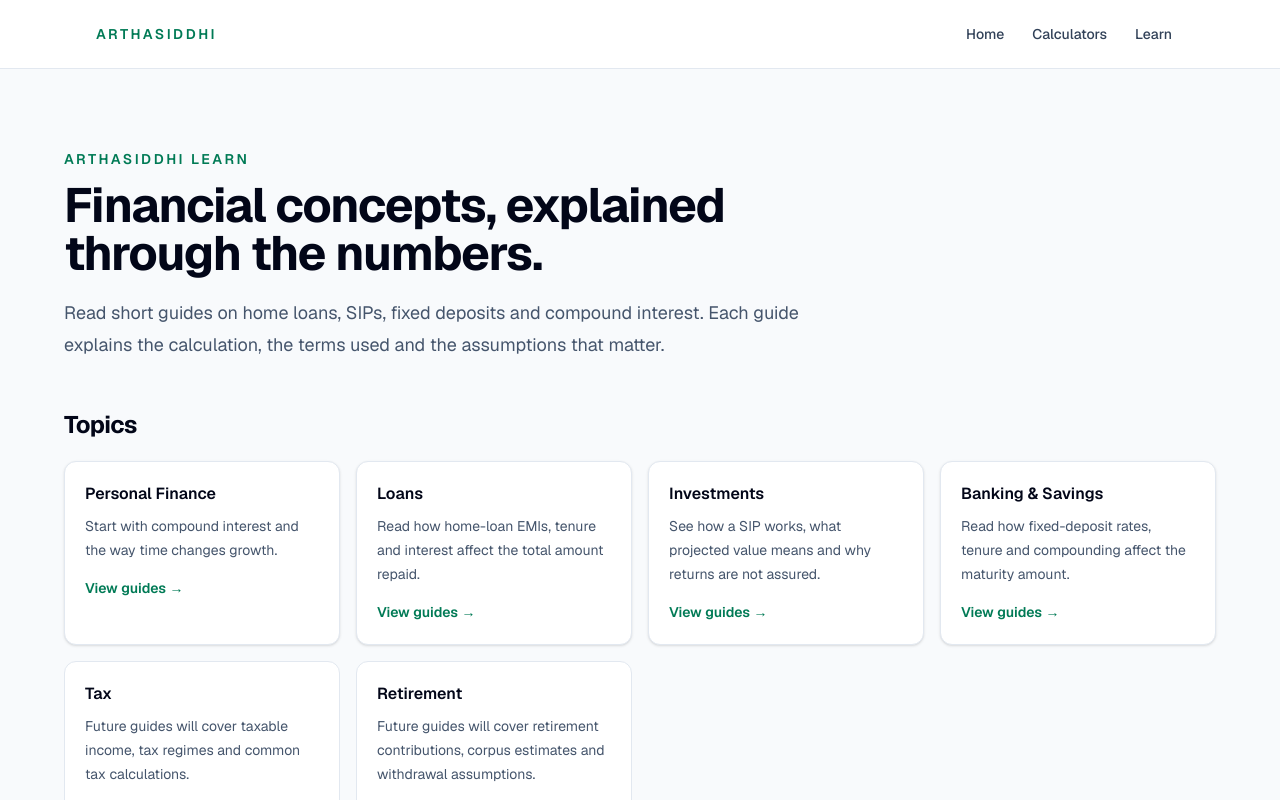
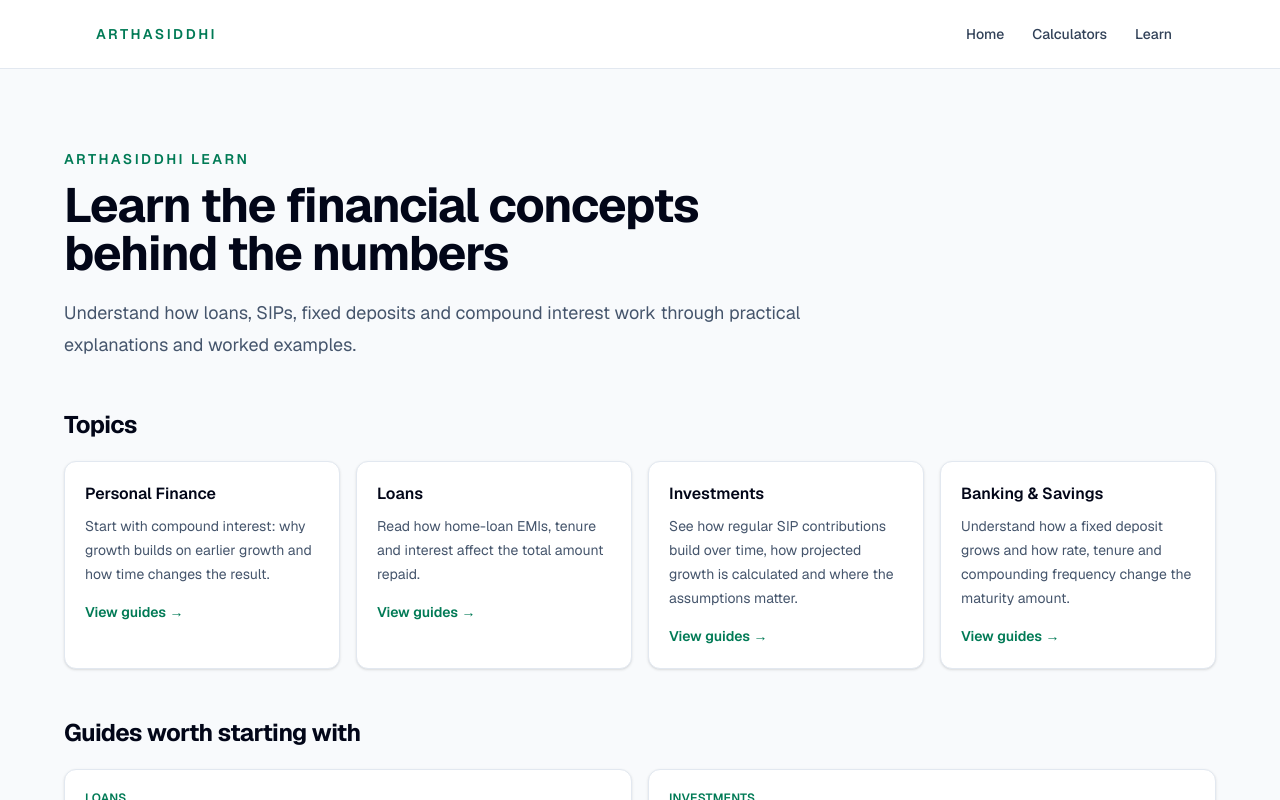
Before and after one commit to applekanna5-bit/arthasiddhi, a Next.js app: page /learn in a window 1280 px wide. Shown: the top 800 px of the page. Built offline with nearby package versions, Linux system fonts and the light colour scheme.

Commit message:
Complete editorial Batch C Learn discovery

```diff
--- a/app/learn/page.tsx
+++ b/app/learn/page.tsx
@@ -1,16 +1,13 @@
 import type { Metadata } from "next";
 import Link from "next/link";
-import { categoryDescriptions, categoryLabels, getArticlesByCategory, getFeaturedArticles } from "@/lib/content/articles";
+import { categoryDescriptions, categoryLabels, getFeaturedArticles, publishedCategories } from "@/lib/content/articles";
 import { getArticlePath, pageMetadata } from "@/lib/content/seo";
-import type { ContentCategory } from "@/lib/content/types";
 
 export const metadata: Metadata = pageMetadata({
   title: "Learn Personal Finance | ArthaSiddhi",
   description: "Short Indian finance guides on home loans, SIPs, fixed deposits and compound interest.",
   path: "/learn",
 });
-
-const allCategories = Object.keys(categoryLabels) as ContentCategory[];
 
 export default function LearnPage() {
   const featuredArticles = getFeaturedArticles();
@@ -19,21 +16,17 @@ export default function LearnPage() {
       <div className="mx-auto max-w-6xl">
         <section className="max-w-3xl py-12">
           <p className="text-sm font-semibold tracking-[0.18em] text-emerald-700 uppercase">ArthaSiddhi Learn</p>
-          <h1 className="mt-3 text-4xl font-bold tracking-tight text-slate-950 sm:text-5xl">Financial concepts, explained through the numbers.</h1>
-          <p className="mt-5 text-lg leading-8 text-slate-600">Read short guides on home loans, SIPs, fixed deposits and compound interest. Each guide explains the calculation, the terms used and the assumptions that matter.</p>
+          <h1 className="mt-3 text-4xl font-bold tracking-tight text-slate-950 sm:text-5xl">Learn the financial concepts behind the numbers</h1>
+          <p className="mt-5 text-lg leading-8 text-slate-600">Understand how loans, SIPs, fixed deposits and compound interest work through practical explanations and worked examples.</p>
         </section>
         <section aria-labelledby="categories-heading">
           <h2 id="categories-heading" className="text-2xl font-bold tracking-tight text-slate-950">Topics</h2>
           <div className="mt-5 grid gap-4 sm:grid-cols-2 lg:grid-cols-4">
-            {allCategories.map((category) => {
-              const categoryArticles = getArticlesByCategory(category);
-              const content = <><h3 className="font-semibold text-slate-950">{categoryLabels[category]}</h3><p className="mt-2 text-sm leading-6 text-slate-600">{categoryDescriptions[category]}</p>{categoryArticles.length > 0 ? <span className="mt-4 inline-block text-sm font-semibold text-emerald-700">View guides <span aria-hidden="true">→</span></span> : <span className="mt-4 inline-block text-sm font-medium text-slate-500">Guides not yet available</span>}</>;
-              return categoryArticles.length > 0 ? <Link key={category} href={`/learn/${category}`} className="rounded-xl border border-slate-200 bg-white p-5 shadow-sm transition hover:border-emerald-300 hover:shadow-md focus:outline-none focus:ring-3 focus:ring-emerald-100">{content}</Link> : <div key={category} className="rounded-xl border border-slate-200 bg-white p-5">{content}</div>;
-            })}
+            {publishedCategories.map((category) => <Link key={category} href={`/learn/${category}`} className="rounded-xl border border-slate-200 bg-white p-5 shadow-sm transition hover:border-emerald-300 hover:shadow-md focus:outline-none focus:ring-3 focus:ring-emerald-100"><h3 className="font-semibold text-slate-950">{categoryLabels[category]}</h3><p className="mt-2 text-sm leading-6 text-slate-600">{categoryDescriptions[category]}</p><span className="mt-4 inline-block text-sm font-semibold text-emerald-700">View guides <span aria-hidden="true">→</span></span></Link>)}
           </div>
         </section>
         <section aria-labelledby="latest-heading" className="mt-12 pb-12">
-          <h2 id="latest-heading" className="text-2xl font-bold tracking-tight text-slate-950">Start with these guides</h2>
+          <h2 id="latest-heading" className="text-2xl font-bold tracking-tight text-slate-950">Guides worth starting with</h2>
           <div className="mt-5 grid gap-4 md:grid-cols-2">
             {featuredArticles.map((article) => <Link key={article.slug} href={getArticlePath(article)} className="rounded-xl border border-slate-200 bg-white p-5 shadow-sm transition hover:border-emerald-300 hover:shadow-md focus:outline-none focus:ring-3 focus:ring-emerald-100"><p className="text-xs font-semibold tracking-wide text-emerald-700 uppercase">{categoryLabels[article.category]}</p><h3 className="mt-2 text-lg font-semibold text-slate-950">{article.title}</h3><p className="mt-2 text-sm leading-6 text-slate-600">{article.description}</p><p className="mt-4 text-sm text-slate-500">{article.readingTime}</p></Link>)}
           </div>
--- a/lib/content/articles/index.ts
+++ b/lib/content/articles/index.ts
@@ -24,10 +24,10 @@ export const categoryLabels: Record<ContentCategory, string> = {
 };
 
 export const categoryDescriptions: Record<ContentCategory, string> = {
-  "personal-finance": "Start with compound interest and the way time changes growth.",
+  "personal-finance": "Start with compound interest: why growth builds on earlier growth and how time changes the result.",
   loans: "Read how home-loan EMIs, tenure and interest affect the total amount repaid.",
-  investments: "See how a SIP works, what projected value means and why returns are not assured.",
-  banking: "Read how fixed-deposit rates, tenure and compounding affect the maturity amount.",
+  investments: "See how regular SIP contributions build over time, how projected growth is calculated and where the assumptions matter.",
+  banking: "Understand how a fixed deposit grows and how rate, tenure and compounding frequency change the maturity amount.",
   tax: "Future guides will cover taxable income, tax regimes and common tax calculations.",
   retirement: "Future guides will cover retirement contributions, corpus estimates and withdrawal assumptions.",
 };
@@ -38,6 +38,8 @@ export const articles: readonly Article[] = [
   ...bankingArticles,
   ...personalFinanceArticles,
 ];
+
+export const publishedCategories = contentCategories.filter((category) => articles.some((article) => article.category === category));
 
 export const featuredArticleSlugs = [
   "home-loan-guide",
```
Also changed, not shown: 1 other file (tests, documents, lock files or other folders).
